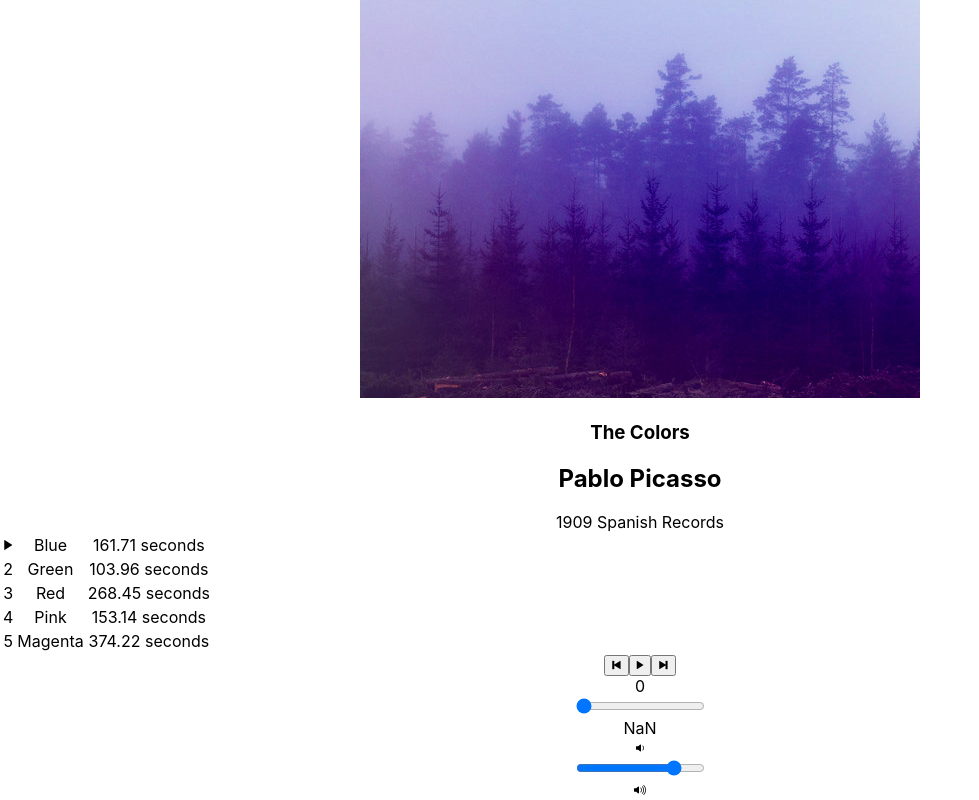
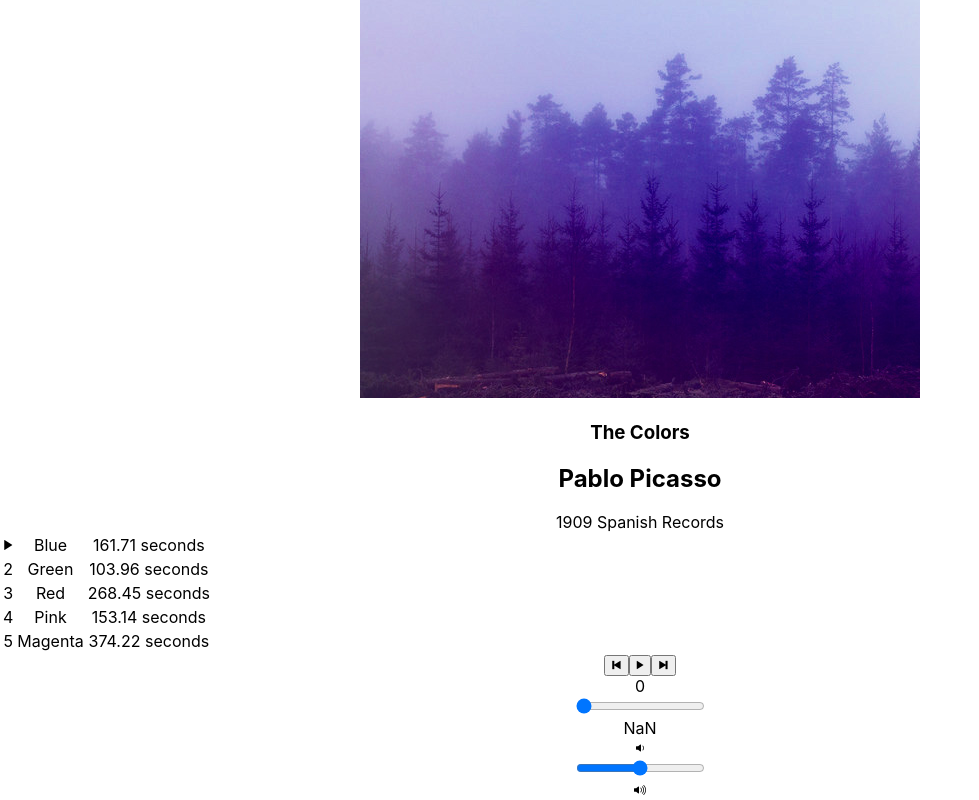
Before and after one commit to joshuadconrad/bloc-jams-react, a React (Create React App) app: page /album/the-colors in a window 1280 px wide. Shown: the part 264-1064 px from the top of the page, without its empty margins (0-979 px from the left). Built offline with nearby package versions, Linux system fonts and the light colour scheme.

Commit message:
Slack Help: Assignment 2761

```diff
--- a/src/components/Album.js
+++ b/src/components/Album.js
@@ -17,6 +17,7 @@ class Album extends Component {
       currentSong: album.songs[0],
       currentTime: 0,
       duration: album.songs[0].duration,
+      volume: 0,
       isPlaying: false,
       hoveredSong: null
     };
@@ -32,22 +33,46 @@ class Album extends Component {
     },
     durationchange: e => {
       this.setState({ duration: this.audioElement.duration });
+    },
+    volumechange: e => {
+      this.setState({ volume: this.audioElement.volume })
     }
   };
   this.audioElement.addEventListener('timeupdate', this.eventListeners.timeupdate);
   this.audioElement.addEventListener('durationchange', this.eventListeners.durationchange);
+  this.audioElement.addEventListener('volumechange', this.eventListeners.volumechange);
 }
 
 componentWillUnmount() {
    this.audioElement.src = null;
    this.audioElement.removeEventListener('timeupdate', this.eventListeners.timeupdate);
    this.audioElement.removeEventListener('durationchange', this.eventListeners.durationchange);
+   this.audioElement.removeEventListener('volumechange', this.eventListeners.volumechange);
  }
 
  handleTimeChange(e) {
       const newTime = this.audioElement.duration * e.target.value;
       this.audioElement.currentTime = newTime;
       this.setState({ currentTime: newTime });
+    }
+
+formatTime(e) {
+      var hours = Math.floor(e / (60 * 60));
+      var minutes = Math.floor(e % (60 / 60));
+      var seconds = Math.ceil(e);
+
+      var obj = {
+        hours: "h",
+        minutes: "m",
+        seconds: "s"
+      };
+      return obj;
+}
+
+handleVolumeChange(e) {
+      const newVolume = this.audioElement.volume * e.target.value;
+      this.audioElement.volume = newVolume;
+      this.setState({ volume: newVolume });
     }
 
   play() {
@@ -150,7 +175,7 @@ componentWillUnmount() {
                 }
           </tbody>
         </table>
-        <PlayerBar isPlaying={this.state.isPlaying} currentSong={this.state.currentSong} currentTime={this.audioElement.currentTime} duration={this.audioElement.duration} handleSongClick={() => this.handleSongClick(this.state.currentSong)} handlePrevClick={() => this.handlePrevClick()} handleNextClick={() => this.handleNextClick()} handleTimeChange={(e) => this.handleTimeChange(e)} />
+        <PlayerBar isPlaying={this.state.isPlaying} currentSong={this.state.currentSong} currentTime={this.audioElement.currentTime} duration={this.audioElement.duration} handleSongClick={() => this.handleSongClick(this.state.currentSong)} handlePrevClick={() => this.handlePrevClick()} handleNextClick={() => this.handleNextClick()} handleTimeChange={(e) => this.handleTimeChange(e)} handleVolumeChange={(e) => this.handleVolumeChange(e)} />
         </section>
 
     );
--- a/src/components/PlayerBar.js
+++ b/src/components/PlayerBar.js
@@ -31,7 +31,14 @@ class PlayerBar extends Component {
       </section>
       <section id="volume-control">
         <div className="icon ion-ios-volume-low"></div>
-        <input type="range" className="seek-bar" value="80" />
+        <input
+          type="range"
+          className="seek-bar"
+          value={this.props.volume}
+          max="1"
+          min="0"
+          step="0.01"
+          onchange={this.props.handleVolumeChange}/>
         <div className="icon ion-ios-volume-high"></div>
       </section>
       </section>
```
